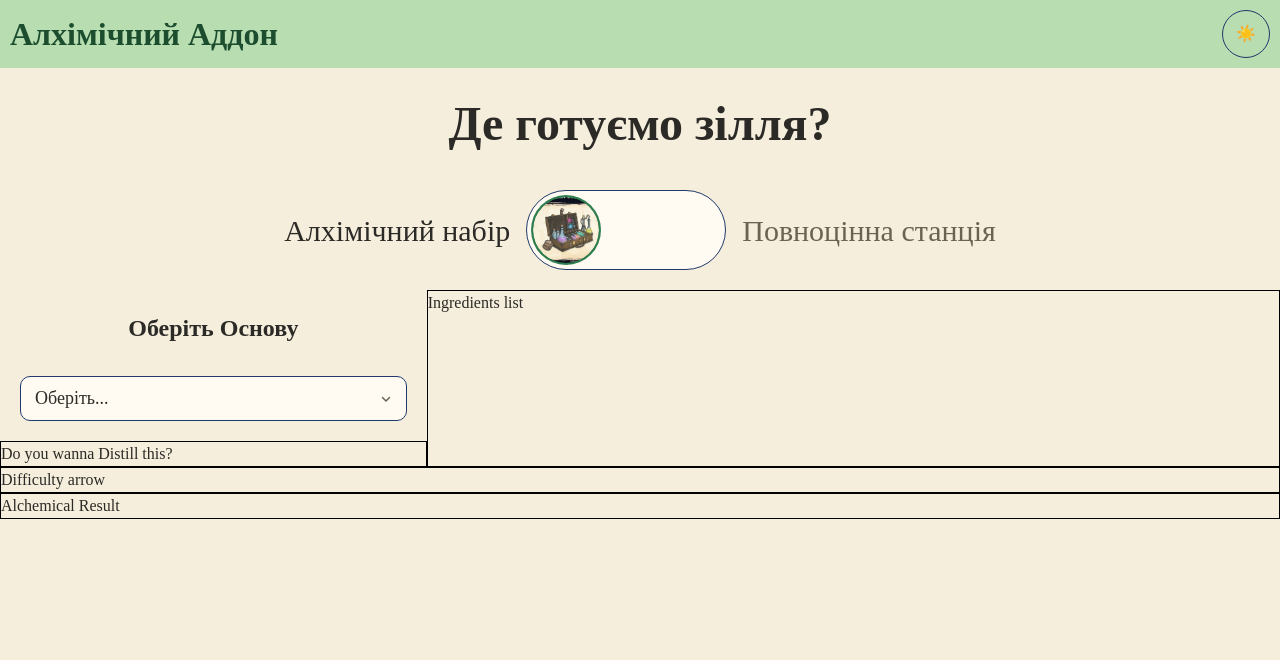
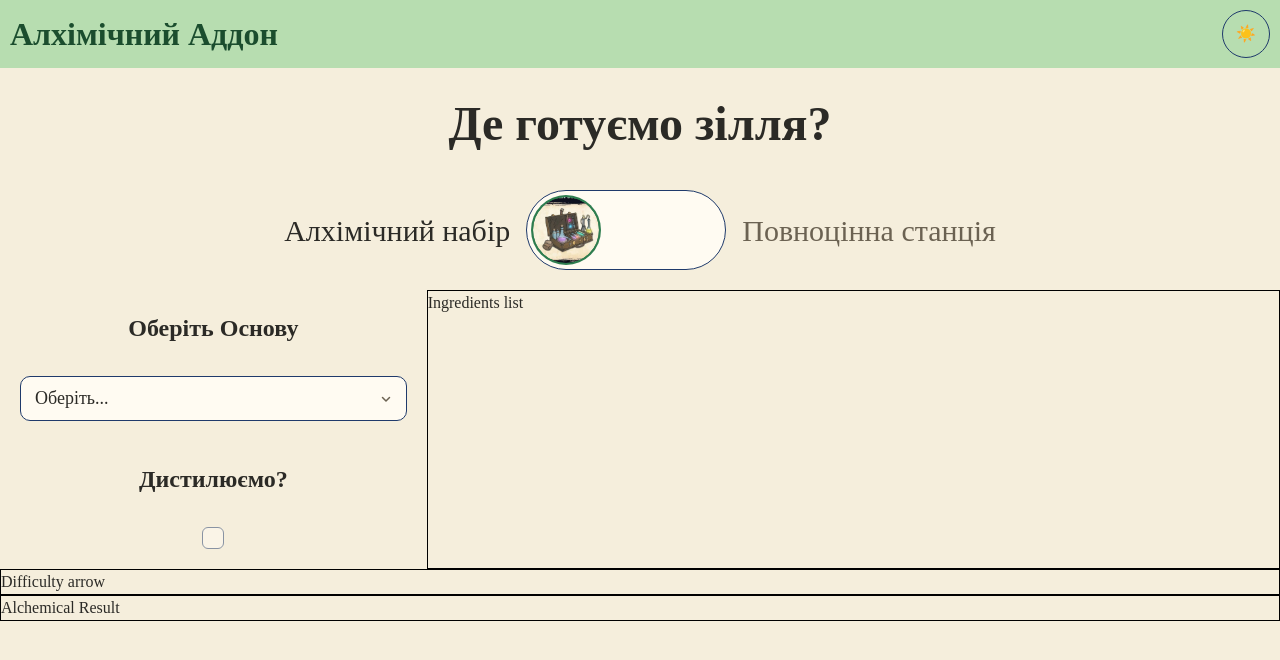
Before and after one commit to hrodgar13/alchemical-addon, a React (Vite) app: page / in a window 1280 px wide. Shown: the top 660 px of the page. Built offline with nearby package versions, Linux system fonts and the light colour scheme.

Commit message:
Created distill component

```diff
--- a/src/App.jsx
+++ b/src/App.jsx
@@ -1,7 +1,7 @@
 import Header from "./components/Header.jsx";
 import WhereWeCook from "./components/WhereWeCook/WhereWeCook.jsx";
 import Ingredients from "./components/Ingredients.jsx";
-import Distill from "./components/Distill.jsx";
+import Distill from "./components/Distill/Distill.jsx";
 import Difficulty from "./components/Difficulty.jsx";
 import AlchemicalResult from "./components/AlchemicalResult.jsx";
 import Base from "./components/Base/Base.jsx";
--- a/src/components/Base/Base.jsx
+++ b/src/components/Base/Base.jsx
@@ -1,16 +1,19 @@
 import {usePotionComponents} from "../../contexts/PotionComponentsContext.jsx";
 import Select from "../shared/select/Select.jsx";
 import styles from './base.module.css'
+import {usePotionBrew} from "../../contexts/PotionBrewContext.jsx";
 
 export default function Base() {
     const {bases} = usePotionComponents()
+    const {base, setBase} = usePotionBrew()
 
-    function handleOnChange(base) {
-        console.log(base)
+    function handleOnChange(newBase) {
+        setBase(newBase)
     }
 
     return <div className={styles.Base}>
         <h2>Оберіть Основу</h2>
-        <Select items={bases} searchKeys={['name', 'alchemicalWord']} additionalDisplayKeys={['alchemicalWord']} onSelectChange={handleOnChange}/>
+        <Select items={bases} searchKeys={['name', 'alchemicalWord']} additionalDisplayKeys={['alchemicalWord']}
+                onSelectChange={handleOnChange} value={base}/>
     </div>
 }
--- a/src/components/Distill.jsx
+++ /dev/null
@@ -1,5 +0,0 @@
-export default function Distill() {
-    return <div className='distill'>
-        Do you wanna Distill this?
-    </div>
-}
--- /dev/null
+++ b/src/components/Distill/Distill.jsx
@@ -0,0 +1,17 @@
+import styles from './distill.module.css'
+import Checkbox from "../shared/checkbox/Checkbox.jsx";
+import {usePotionBrew} from "../../contexts/PotionBrewContext.jsx";
+import {STATION} from "../../static/static.js";
+
+export default function Distill() {
+    const {distill, whereWeCook, setDistill} = usePotionBrew()
+
+    return <div className={styles.Distill}>
+        <h2>Дистилюємо?</h2>
+        <Checkbox
+            checked={distill}
+            onCheckedChange={setDistill}
+            disabled={whereWeCook !== STATION}
+        />
+    </div>
+}
--- /dev/null
+++ b/src/components/Distill/distill.module.css
@@ -0,0 +1,10 @@
+.Distill {
+    justify-content: center;
+    align-items: center;
+    width: 100%;
+    text-align: center;
+    padding: 20px;
+    display: flex;
+    flex-direction: column;
+    gap: 30px
+}
--- /dev/null
+++ b/src/components/shared/checkbox/Checkbox.jsx
@@ -0,0 +1,35 @@
+import {Checkbox as BaseCheckbox} from '@base-ui/react/checkbox'
+import styles from './checkbox.module.css'
+
+
+export default function Checkbox({
+    label,
+    checked,
+    onCheckedChange,
+    disabled = false,
+}) {
+    return (
+        <label className={styles.Label} data-disabled={disabled || undefined}>
+            <BaseCheckbox.Root
+                className={styles.Checkbox}
+                checked={checked}
+                onCheckedChange={onCheckedChange}
+                disabled={disabled}
+            >
+                <BaseCheckbox.Indicator className={styles.Indicator}>
+                    <CheckIcon/>
+                </BaseCheckbox.Indicator>
+            </BaseCheckbox.Root>
+            {label}
+        </label>
+    )
+}
+
+function CheckIcon() {
+    return (
+        <svg width="14" height="14" viewBox="0 0 12 12" fill="none" aria-hidden="true">
+            <path d="M2 6.5L4.75 9L10 3" stroke="currentColor" strokeWidth="1.75" strokeLinecap="round"
+                  strokeLinejoin="round"/>
+        </svg>
+    )
+}
--- /dev/null
+++ b/src/components/shared/checkbox/checkbox.module.css
@@ -0,0 +1,61 @@
+.Label {
+    display: inline-flex;
+    align-items: center;
+    gap: 10px;
+    font-size: 18px;
+    color: var(--color-text);
+    cursor: pointer;
+    user-select: none;
+
+    &[data-disabled] {
+        color: var(--color-text-muted);
+        cursor: not-allowed;
+    }
+}
+
+.Checkbox {
+    display: flex;
+    align-items: center;
+    justify-content: center;
+    flex-shrink: 0;
+    width: 22px;
+    height: 22px;
+    border: 1px solid var(--color-outline);
+    border-radius: 6px;
+    background-color: var(--color-surface);
+    transition: background-color 150ms ease, border-color 150ms ease;
+
+    &:hover {
+        border-color: var(--color-outline-accent);
+    }
+
+    &[data-checked] {
+        border-color: var(--color-btn);
+        background-color: var(--color-btn);
+    }
+
+    &:focus-visible {
+        outline: 2px solid var(--color-outline);
+        outline-offset: 2px;
+    }
+
+    &[data-disabled] {
+        opacity: 0.5;
+        border-color: var(--color-outline);
+    }
+}
+
+.Indicator {
+    display: flex;
+    color: var(--color-btn-text);
+
+    &[data-unchecked] {
+        display: none;
+    }
+}
+
+@media (prefers-reduced-motion: reduce) {
+    .Checkbox {
+        transition: none;
+    }
+}
--- a/src/contexts/PotionBrewContext.jsx
+++ b/src/contexts/PotionBrewContext.jsx
@@ -1,8 +1,9 @@
 import {createContext, useContext, useReducer} from "react";
-import {FIELD_INSTRUMENTS} from "../static/static.js";
+import {FIELD_INSTRUMENTS, STATION} from "../static/static.js";
 
 const ACTION_BASE_CHANGED = 'base/changed'
 const ACTION_WHERE_WE_COOK_CHANGED = 'whereWeCook/changed'
+const ACTION_DISTILL_CHANGED = 'distill/changed'
 
 const PotionBrewContext = createContext()
 
@@ -17,13 +18,12 @@ const initialState = {
 function reducer(state, action){
     switch (action.type) {
         case ACTION_WHERE_WE_COOK_CHANGED:
-            const res = {...state, whereWeCook: action.payload}
+            return {...state, whereWeCook: action.payload}
+        case ACTION_BASE_CHANGED:
+            return {...state, base: action.payload}
+        case ACTION_DISTILL_CHANGED:
+            return {...state, distill: action.payload}
 
-            console.log(res)
-
-            return res
-        case ACTION_BASE_CHANGED:
-            return {...state}
         default:
             throw new Error('Unknown action type in potion context reducer')
     }
@@ -38,6 +38,18 @@ function PotionBrewProvider({children}) {
         dispatch({type: ACTION_WHERE_WE_COOK_CHANGED, payload: newWhereWeCook })
     }
 
+    function setBase(newBase) {
+        if (base === newBase) return
+
+        dispatch({type: ACTION_BASE_CHANGED, payload: newBase})
+    }
+
+    function setDistill(newDistillValue) {
+        if (newDistillValue === distill || whereWeCook !== STATION) return
+
+        dispatch({type: ACTION_DISTILL_CHANGED, payload: newDistillValue})
+    }
+
     return (
         <PotionBrewContext.Provider
             value={{
@@ -46,7 +58,9 @@ function PotionBrewProvider({children}) {
                 ingredients,
                 distill,
                 difficulty,
-                setWhereWeCook
+                setWhereWeCook,
+                setBase,
+                setDistill
             }}
         >
             {children}
@@ -56,7 +70,7 @@ function PotionBrewProvider({children}) {
 
 function usePotionBrew() {
     const context = useContext(PotionBrewContext)
-    if(context === undefined) throw new Error('Context used outside of PotionProvider')
+    if(context === undefined) throw new Error('Context used outside of PotionBrewProvider')
     return context
 }
 
```
